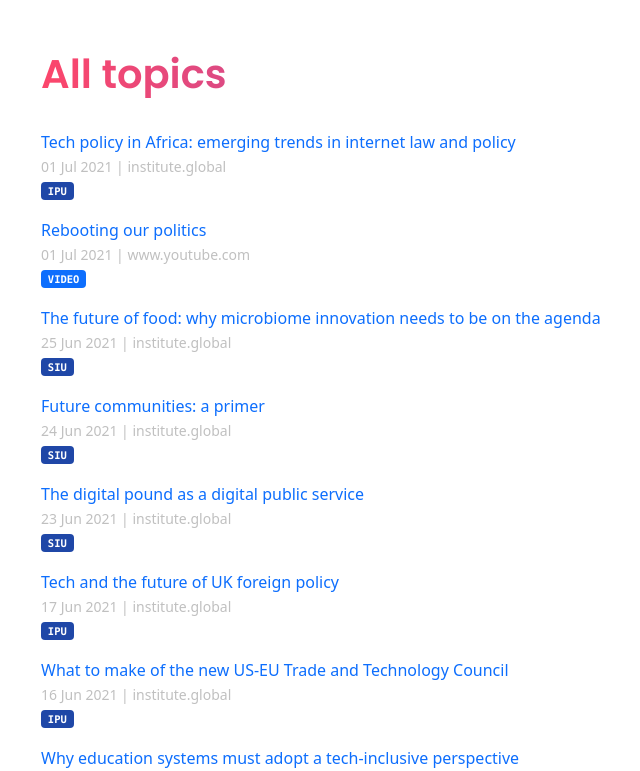
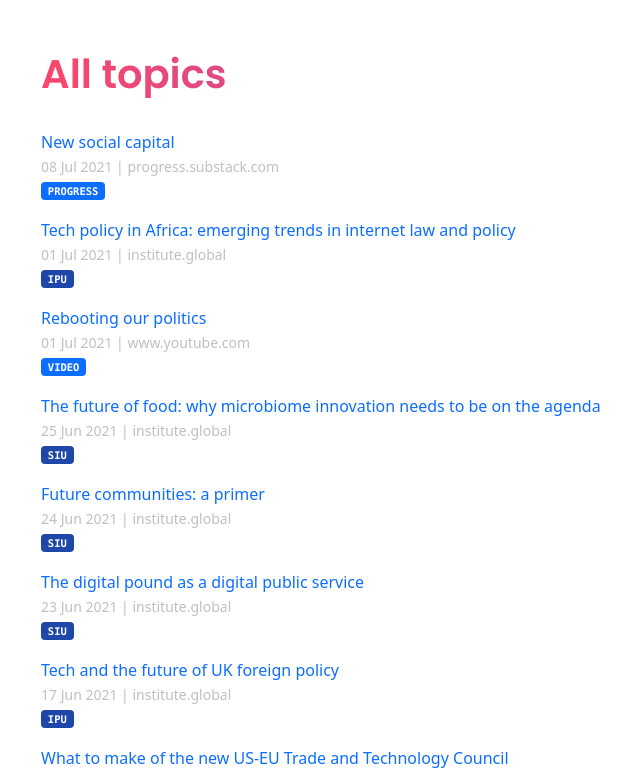
Before and after one commit to techpolicyio/techpolicyio.github.io, a Jekyll site: the page built from pages/home.md, in a window 1280 px wide and 900 px high, scrolled down 764 px, cut to the strip 129-900 px from the top of the window. Shown: the whole strip, without its empty margins (41-681 px from the left). Built offline with Jekyll 4.4.1, drawn with Linux system fonts in a browser that asks for light colours.

Commit message:
Update links.yml

```diff
--- a/_data/links.yml
+++ b/_data/links.yml
@@ -868,3 +868,7 @@
   url: https://institute.global/policy/tech-policy-africa-emerging-trends-internet-law-and-policy
   date: 2021-07-01
   unit: ipu
+- title: "New social capital"
+  url: https://progress.substack.com/p/new-social-capital
+  date: 2021-07-08
+  tags: progress
```
